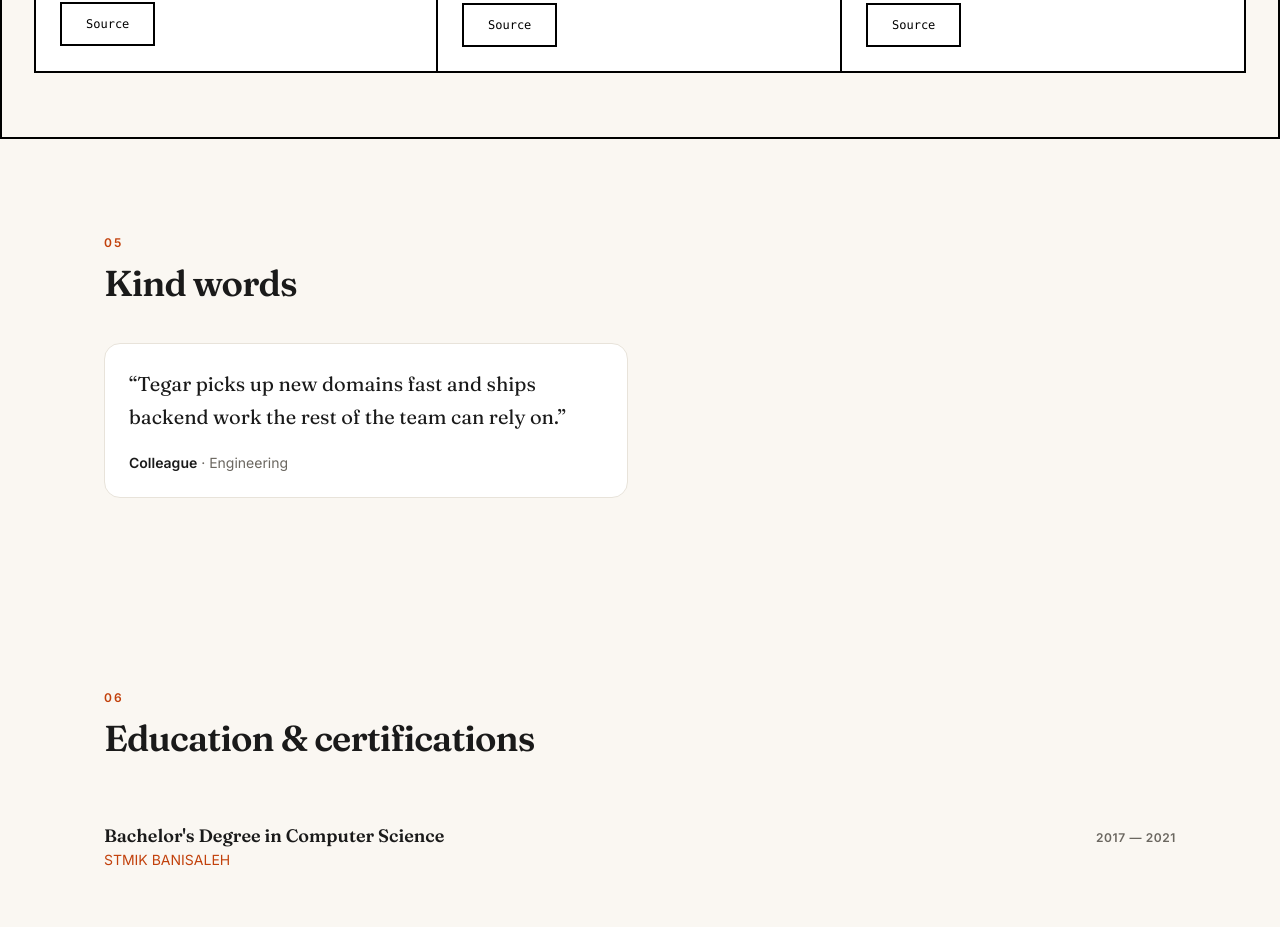
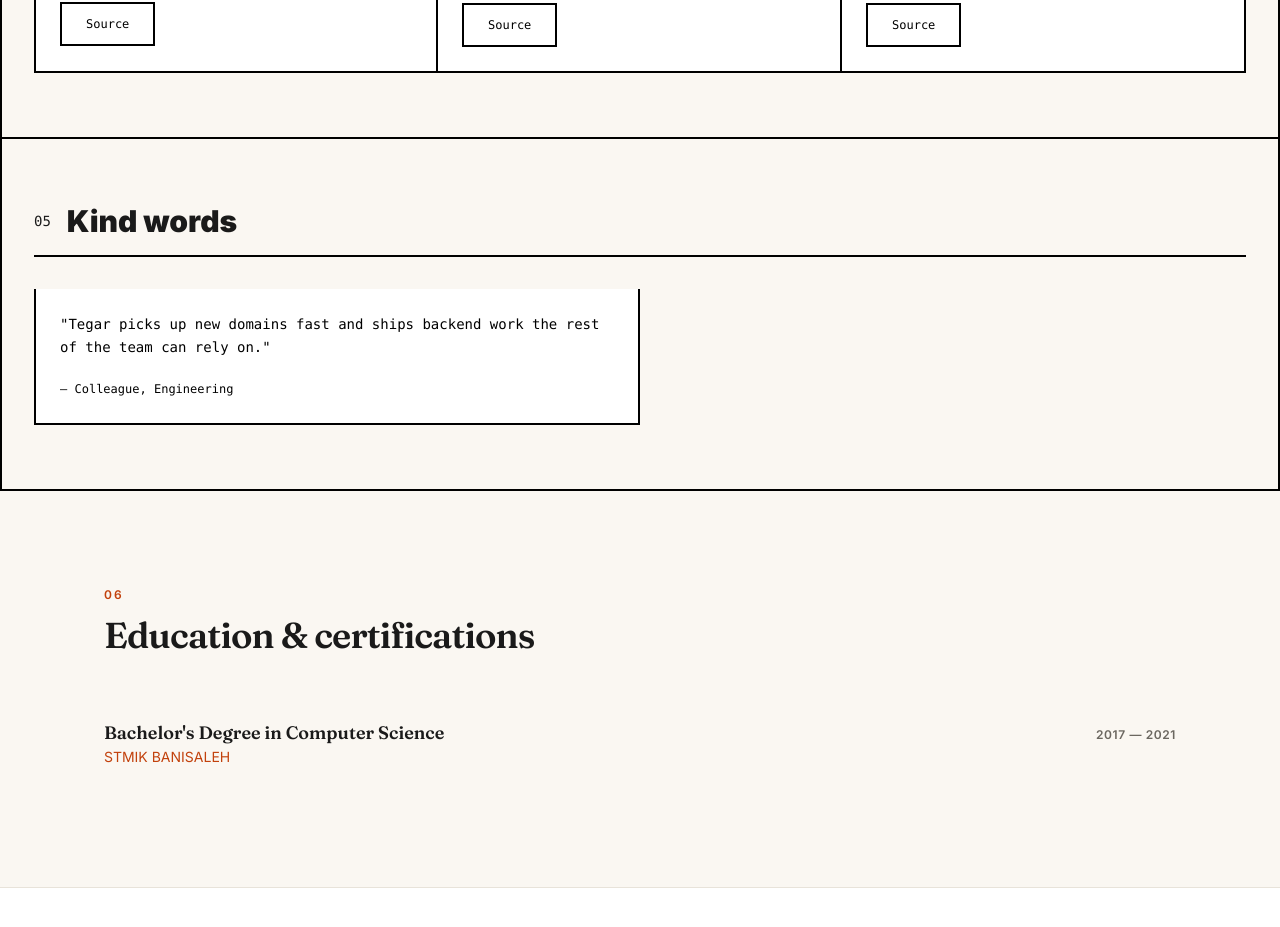
Before and after one commit to TegarMachfuzi/MyPortofolio, a Next.js app: page /en in a window 1280 px wide. Shown: the part 4020-4947 px from the top of the page. Built offline with nearby package versions, Linux system fonts and the light colour scheme; no server answers.

Commit message:
feat: redesign Testimonials with bordered quote boxes

```diff
--- a/src/components/sections/Testimonials.tsx
+++ b/src/components/sections/Testimonials.tsx
@@ -1,30 +1,38 @@
-import { Container } from '@/components/ui/Container';
-import { SectionHeading } from '@/components/ui/SectionHeading';
-import { Card } from '@/components/ui/Card';
-import { Reveal } from '@/components/motion/Reveal';
+'use client';
+
+import React from 'react';
 import { testimonials } from '@/content';
 import type { Locale } from '@/lib/i18n';
 
 export function Testimonials({ locale }: { locale: Locale }) {
   const c = testimonials[locale];
+
   return (
-    <section id="testimonials" className="py-24">
-      <Container>
-        <Reveal>
-          <SectionHeading eyebrow="05" title={c.heading} />
-        </Reveal>
-        <Reveal delay={0.1} className="mt-10 grid gap-6 md:grid-cols-2">
-          {c.items.map((t, i) => (
-            <Card key={i}>
-              <blockquote className="font-display text-xl leading-relaxed text-ink">&ldquo;{t.quote}&rdquo;</blockquote>
-              <figcaption className="mt-5 text-sm">
-                <span className="font-semibold text-ink">{t.name}</span>
-                <span className="text-muted"> · {t.role}{t.company !== '—' ? `, ${t.company}` : ''}</span>
-              </figcaption>
-            </Card>
+    <section id="testimonials" className="border-2 border-t-0 border-black py-16">
+      <div className="max-w-7xl mx-auto px-4 sm:px-6 lg:px-8">
+        <div className="flex items-center gap-4 mb-8 border-b-2 border-black pb-4">
+          <span className="font-mono text-sm">05</span>
+          <h2 className="font-sans font-black text-3xl">{c.heading}</h2>
+        </div>
+
+        <div className="grid grid-cols-1 md:grid-cols-2 gap-0">
+          {c.items.map((item, index) => (
+            <div
+              key={index}
+              className={`border-2 border-t-0 border-l-0 ${
+                index === 0 || index % 2 === 0 ? 'border-l-2' : ''
+              } border-black p-6 bg-[#FFFFFF]`}
+            >
+              <blockquote className="font-mono text-sm leading-relaxed text-black mb-4">
+                "{item.quote}"
+              </blockquote>
+              <cite className="font-mono text-xs not-italic text-black">
+                — {item.name}, {item.role}{item.company !== '—' ? ` at ${item.company}` : ''}
+              </cite>
+            </div>
           ))}
-        </Reveal>
-      </Container>
+        </div>
+      </div>
     </section>
   );
 }
```
